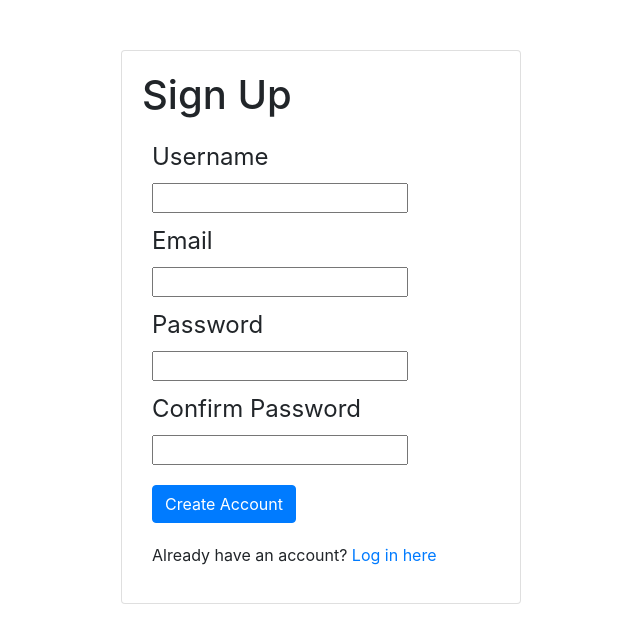
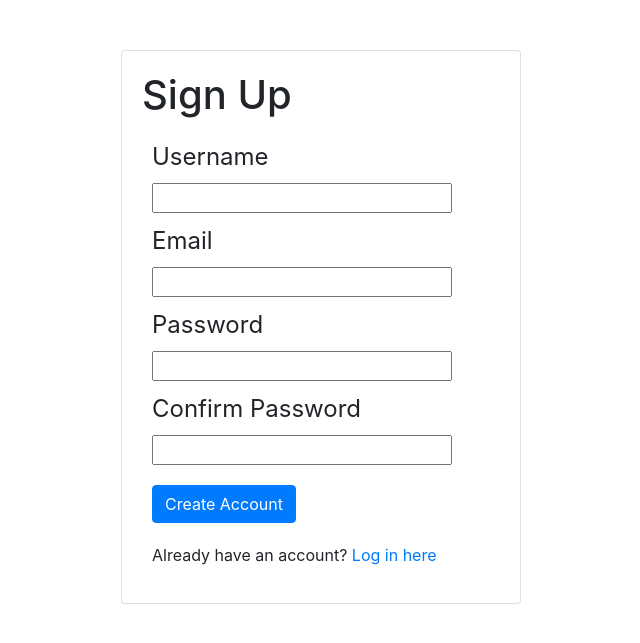
Before and after one commit to AndrewGregorovic/poketeams-web-T4A2, a Flask app: page /signup in a window 1280 px wide. Shown: the part 72-715 px from the top of the page, without its empty margins (319-959 px from the left). Run offline with Flask 2, Linux system fonts and the light colour scheme; parts of the project's set-up code (start-up, migrations or seed data) failed here and were passed over; some libraries are stand-ins or nearby versions.

Commit message:
Fixed the styling of form input fields.

```diff
--- a/src/templates/login.html
+++ b/src/templates/login.html
@@ -19,7 +19,7 @@
                     <h1>Log In</h1>
                     <fieldset class="email" style="padding-right: 10px;padding-left: 10px;margin-top: 10px;">
                         <legend>Email</legend>
-                        {{ form.email }}
+                        {{ form.email(style="width: 300px;") }}
                         {% if form.email.errors %}
                             <div class="form-errors">
                                 {% for error in form.email.errors %}
@@ -30,7 +30,7 @@
                     </fieldset>
                     <fieldset class="password" style="padding-right: 10px;padding-left: 10px;margin-top: 10px;">
                         <legend>Password</legend>
-                        {{ form.password }}
+                        {{ form.password(style="width: 300px;") }}
                         {% if form.password.errors %}
                             <div class="form-errors">
                                 {% for error in form.password.errors %}
--- a/src/templates/signup.html
+++ b/src/templates/signup.html
@@ -19,7 +19,7 @@
                     <h1>Sign Up</h1>
                     <fieldset class="username" style="padding-left: 10px;padding-right: 10px;margin-top: 20px;">
                         <legend>Username</legend>
-                        {{ form.username }}
+                        {{ form.username(style="width: 300px;") }}
                         {% if form.username.errors %}
                             <div class="form-errors">
                                 {% for error in form.username.errors %}
@@ -30,7 +30,7 @@
                     </fieldset>
                     <fieldset class="email" style="padding-right: 10px;padding-left: 10px;margin-top: 10px;">
                         <legend>Email</legend>
-                        {{ form.email }}
+                        {{ form.email(style="width: 300px;") }}
                         {% if form.email.errors %}
                             <div class="form-errors">
                                 {% for error in form.email.errors %}
@@ -41,7 +41,7 @@
                     </fieldset>
                     <fieldset class="password" style="padding-right: 10px;padding-left: 10px;margin-top: 10px;">
                         <legend>Password</legend>
-                        {{ form.password }}
+                        {{ form.password(style="width: 300px;") }}
                         {% if form.password.errors %}
                             <div class="form-errors">
                                 {% for error in form.password.errors %}
@@ -52,7 +52,7 @@
                     </fieldset>
                     <fieldset class="confirm_password" style="padding-right: 10px;padding-left: 10px;margin-top: 10px;">
                         <legend>Confirm Password</legend>
-                        {{ form.confirm_password }}
+                        {{ form.confirm_password(style="width: 300px;") }}
                         {% if form.confirm_password.errors %}
                             <div class="form-errors">
                                 {% for error in form.confirm_password.errors %}
--- a/src/templates/team_create.html
+++ b/src/templates/team_create.html
@@ -13,7 +13,7 @@
                     <h2 style="margin-bottom: 50px;">Create Pokemon Team</h2>
                     <fieldset>
                         <legend style="font-size: 16px;">Team Name</legend>
-                        {{ form.team_name }}
+                        {{ form.team_name(style="width: 500px;min-width: 300px;") }}
                         {% if form.team_name.errors %}
                             <div class="form-errors">
                                 {% for error in form.team_name.errors %}
@@ -24,7 +24,7 @@
                     </fieldset>
                     <fieldset>
                         <legend style="font-size: 16px;">Description (optional)</legend>
-                        {{ form.description }}
+                        {{ form.description(style="width: 500px;min-width: 300px;") }}
                         {% if form.description.errors %}
                             <div class="form-errors">
                                 {% for error in form.description.errors %}
--- a/src/templates/team_edit.html
+++ b/src/templates/team_edit.html
@@ -19,7 +19,7 @@
                     <h2 style="margin-bottom: 50px;">Edit Pokemon Team</h2>
                     <fieldset>
                         <legend style="font-size: 16px;">Team Name</legend>
-                        {{ form.team_name }}
+                        {{ form.team_name(style="width: 500px;min-width: 300px;") }}
                         {% if form.team_name.errors %}
                             <div class="form-errors">
                                 {% for error in form.team_name.errors %}
@@ -30,7 +30,7 @@
                     </fieldset>
                     <fieldset>
                         <legend style="font-size: 16px;">Description (optional)</legend>
-                        {{ form.description }}
+                        {{ form.description(style="width: 500px;min-width: 300px;") }}
                         {% if form.description.errors %}
                             <div class="form-errors">
                                 {% for error in form.description.errors %}
```
Also changed, not shown: src/templates/account_edit.html (+5 -5 lines).
